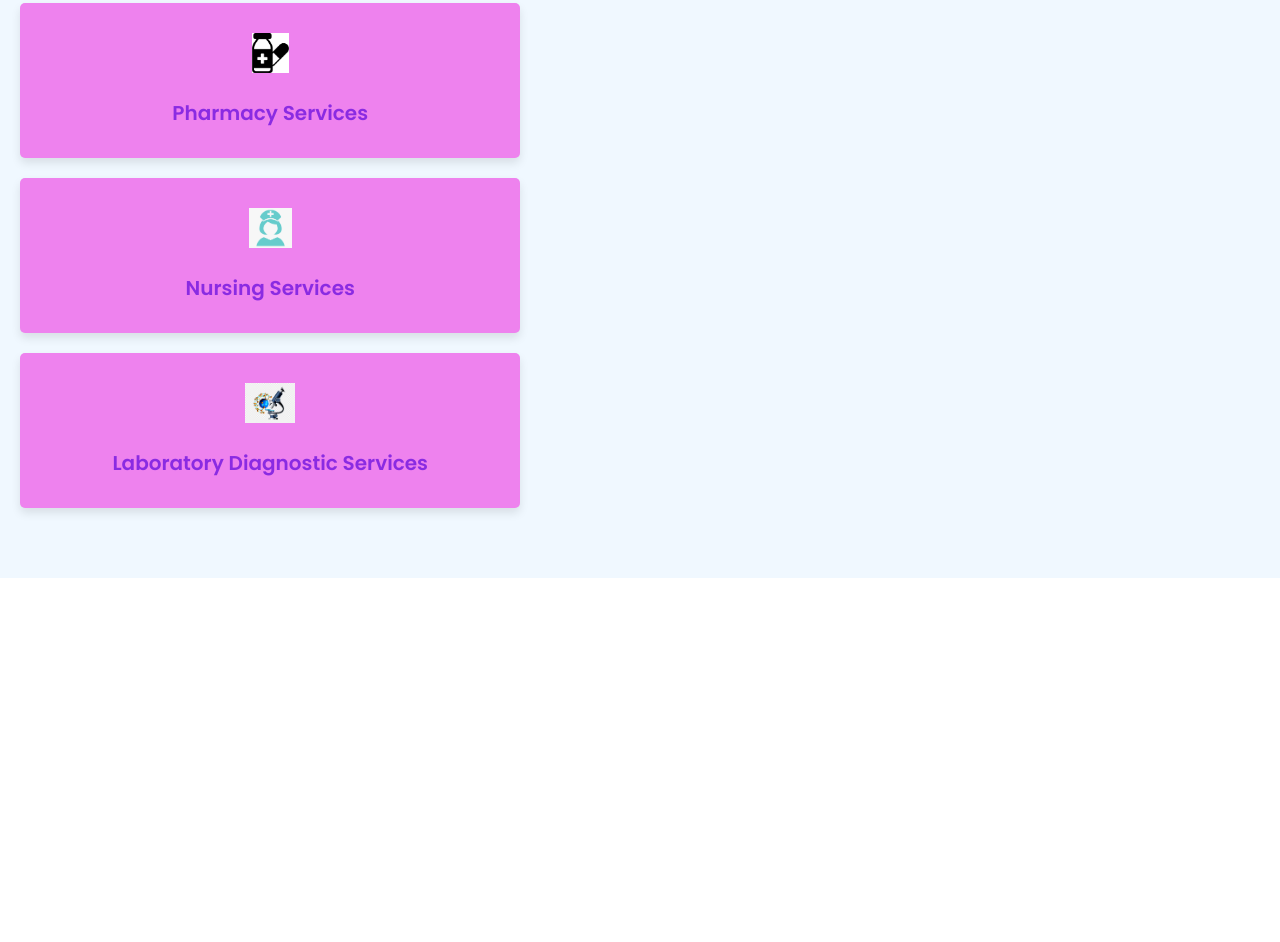
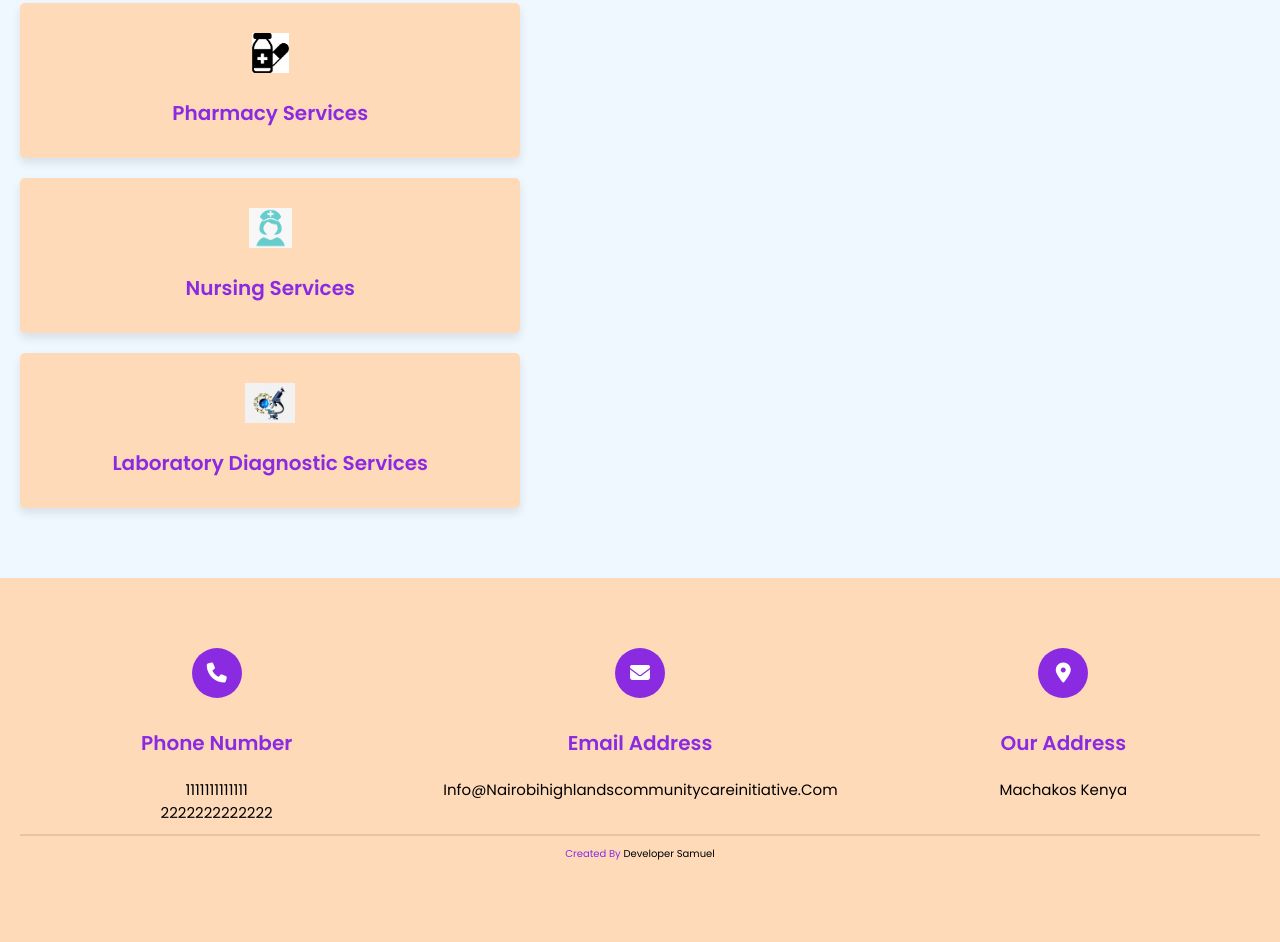
Before and after one commit to sammwaura/Nairobi-Highlands-Community-Care, a plain HTML site: page index.html in a window 1280 px wide. Shown: the part 1701-2643 px from the top of the page. Before the commit the page ends 2279 px from the top, so only its background shows below. Drawn offline with nearby package versions, Linux system fonts and the light colour scheme.

Commit message:
modify files

```diff
--- a/assets/css/style.css
+++ b/assets/css/style.css
@@ -35,7 +35,8 @@ section{
 }
 
 .heading{
-    text-align: center;
+    margin-top: 5rem;
+    /* text-align: center; */
     font-size: 4rem;
     color: blueviolet;
     text-transform: uppercase;
@@ -177,7 +178,7 @@ section{
 .services .box-container .box{
     text-align: center;
     padding: 2rem;
-    background-color: violet;
+    background-color: peachpuff;
     box-shadow: 0 .5rem 1rem rgba(0,0,0,.1);
     border-radius: .5rem;
 }
@@ -195,8 +196,58 @@ section{
 
 .services .box-container .box p{
     font-size: 1.5rem;
+    color: black;
+}
+
+.footer{
+    background-color: peachpuff;
+}
+
+.footer .box-container{
+    display: grid;
+    grid-template-columns: repeat(auto-fit, minmax(20rem, 1fr));
+    gap: 3rem;
+}
+
+.footer .box-container .box{
+    text-align: center;
+}
+
+.footer .box-container .box i{
+    height: 5rem;
+    width: 5rem;
+    border-radius: 50%;
+    line-height: 5rem;
+    font-size: 2rem;
+    background-color: blueviolet;
     color: white;
+    margin-bottom: 1rem;
+}
 
+.footer .box-container .box h3{
+    font-size: 2rem;
+    margin: 2rem 0;
+    color: blueviolet;
+}
+
+.footer .box-container .box p{
+    font-size: 1.5rem;
+    color: black;
+    transform: none;
+}
+
+.footer .credit{
+    text-align: center;
+    border-top:.2rem solid rgba(0,0,0,.1);
+    padding-top: 1rem;
+    margin-top: 1rem;
+    font-size: 1rem;
+    color: blueviolet;
+    padding-bottom: 1rem;
+}
+
+.footer .credit span{
+    color: black;
 }
 
 
--- a/index.html
+++ b/index.html
@@ -25,11 +25,11 @@
             <a href="#index.html" class="logo"><img src="assets/images/logo.jpg" alt=""></a>
 
                 <nav class="nav">
-                    <a href="#index.html">home</a>
+                    <a href="index.html">home</a>
                     <a href="about.html">about</a>
-                    <a href="#services.html">services</a>
-                    <a href="#fundraise.html">fundraise</a>
-                    <a href="#gallery.html">gallery</a>
+                    <a href="services.html">services</a>
+                    <a href="fundraise.html">fundraise</a>
+                    <a href="gallery.html">gallery</a>
                     </nav>
 
                 <a href="#donate" class="link-btn">make donation</a>
@@ -105,19 +105,34 @@
 
                 </div>
             </div>
-
-
-
-
-
-
-
-
-
-
         </section>
         <!-- services section ends -->
+        <!-- footer starts here -->
+        <section class="footer">
+            <div class="box-container container">
 
+                <div class="box">
+                    <i class="fas fa-phone"></i>
+                    <h3>phone number</h3>
+                    <p>1111111111111</p>
+                    <p>2222222222222</p>
+                </div>
+                <div class="box">
+                    <i class="fas fa-envelope"></i>
+                    <h3>email address</h3>
+                    <p>info@nairobihighlandscommunitycareinitiative.com</p>
+                </div>
+                <div class="box">
+                    <i class="fas fa-map-marker-alt"></i>
+                    <h3>our address</h3>
+                    <p>Machakos Kenya</p>
+
+                </div>
+            </div>
+
+        <div class="credit">created by <span>developer Samuel</span></div>
+        </section>
+        <!-- footer ends here -->
 
 
 
```
Also changed, not shown: about.html (+7 -5 lines), services.html (+39 -7 lines).
